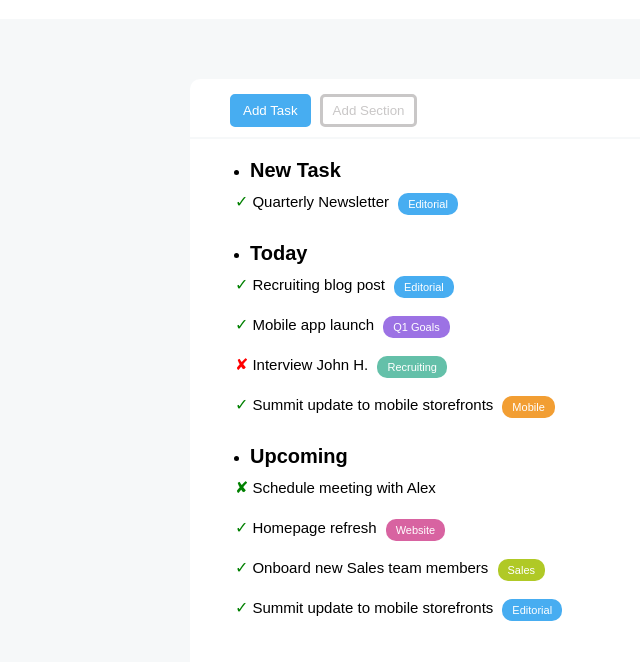
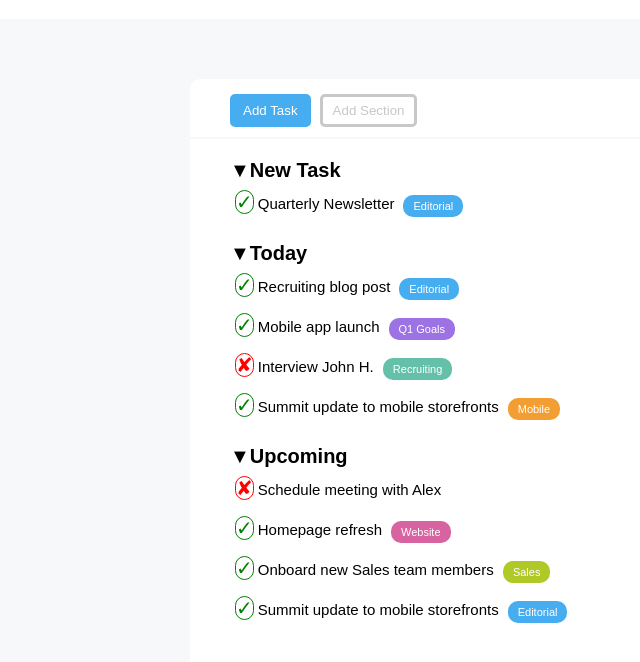
Before and after one commit to aletardio/html-css-toboolist, a plain HTML site: page index.html in a window 1280 px wide. Shown: the part 82-744 px from the top of the page, without its empty margins (0-640 px from the left). Drawn offline with Linux system fonts and the light colour scheme.

Commit message:
Fixed icons

```diff
--- a/css/style.css
+++ b/css/style.css
@@ -41,27 +41,26 @@ body {
     border-radius: 10px;
 }
 /* BUTTONS */
-.btn-on {
-    background-color: #47ADF1;
-    color: #fff;
+
+.btn-on, .btn-off {
     border-radius: 5px;
-    border: solid #47ADF1;
     padding: 6px;
     padding-left: 10px;
     padding-right: 10px;
     margin-top: 15px;
+}
+
+.btn-on {
+    background-color: #47ADF1;
+    color: #fff;
+    border: solid #47ADF1;
     margin-left: 40px;
 }
 
 .btn-off {
-    background-color: #fff;
+    background-color: transparent;
     color: rgb(201, 199, 199);
-    border-radius: 5px;
     border: solid rgb(201, 199, 199);
-    padding: 6px;
-    padding-left: 10px;
-    padding-right: 10px;
-    margin-top: 15px;
     margin-left: 5px;
 }
 /* END BUTTONS */
@@ -73,6 +72,10 @@ hr {
 
 /* LIST ITEMS */
 
+ul {
+    list-style-type: none;
+}
+
 li {
     margin-left: 60px;
 }
@@ -82,6 +85,7 @@ li {
     font-size: 20px;
     font-weight: 800;
     margin-top: 20px;
+    margin-left: -20px;
 }
 
 .child-text {
@@ -125,9 +129,15 @@ li {
     background-color: #B0C926;
 }
 
+.circle {
+    border-radius: 50px;
+    border: 1px solid;
+}
+
 .icon-check-mark, .icon-ballot-x {
     line-height: 40px;
     margin-left: -15px;
+    font-size: 20px;
 }
 
 .icon-check-mark {
--- a/index.html
+++ b/index.html
@@ -28,9 +28,9 @@
                 <ul>
                     <li>
                         <div class="father-text">
-                            New Task
+                            <span>&#9660;</span>New Task
                         </div>
-                            <span class="icon-check-mark">&#10003;</span>
+                            <span class="circle icon-check-mark">&#10003;</span>
                             <span class="child-text"> Quarterly Newsletter</span>
                             <span class="text-color-editorial"> Editorial </span>
                     </li>
@@ -40,21 +40,21 @@
 
                     <li>
                         <div class="father-text">
-                            Today
+                            <span>&#9660;</span>Today
                         </div>
-                                <span class="icon-check-mark">&#10003;</span>
+                                <span class="circle icon-check-mark">&#10003;</span>
                                 <span class="child-text"> Recruiting blog post</span>
                                 <span class="text-color-editorial"> Editorial </span>
                             <br>
-                                <span class="icon-check-mark">&#10003;</span>
+                                <span class="circle icon-check-mark">&#10003;</span>
                                 <span class="child-text"> Mobile app launch</span>
                                 <span class="text-color-goals"> Q1 Goals </span>
                             <br>
-                                <span class="icon-ballot-x">&#10008;</span>
+                                <span class="circle icon-ballot-x">&#10008;</span>
                                 <span class="child-text"> Interview John H. </span>
                                 <span class="text-color-recruiting"> Recruiting </span>
                             <br>
-                                <span class="icon-check-mark">&#10003;</span>
+                                <span class="circle icon-check-mark">&#10003;</span>
                                 <span class="child-text"> Summit update to mobile storefronts</span>
                                 <span class="text-color-mobile"> Mobile </span>
                     </li>
@@ -64,20 +64,20 @@
 
                     <li>
                         <div class="father-text">
-                            Upcoming
+                            <span>&#9660;</span>Upcoming
                         </div>
-                                <span class="icon-check-mark">&#10008;</span>
+                                <span class="circle icon-ballot-x">&#10008;</span>
                                 <span class="child-text"> Schedule meeting with Alex</span>
                             <br>
-                                <span class="icon-check-mark">&#10003;</span>
+                                <span class="circle icon-check-mark">&#10003;</span>
                                 <span class="child-text"> Homepage refresh</span>
                                 <span class="text-color-website"> Website </span>
                             <br>
-                                <span class="icon-check-mark">&#10003;</span>
+                                <span class="circle icon-check-mark">&#10003;</span>
                                 <span class="child-text"> Onboard new Sales team members </span>
                                 <span class="text-color-sales"> Sales </span>
                             <br>
-                                <span class="icon-check-mark">&#10003;</span>
+                                <span class="circle icon-check-mark">&#10003;</span>
                                 <span class="child-text"> Summit update to mobile storefronts</span>
                                 <span class="text-color-editorial"> Editorial </span>
                     </li>
```
